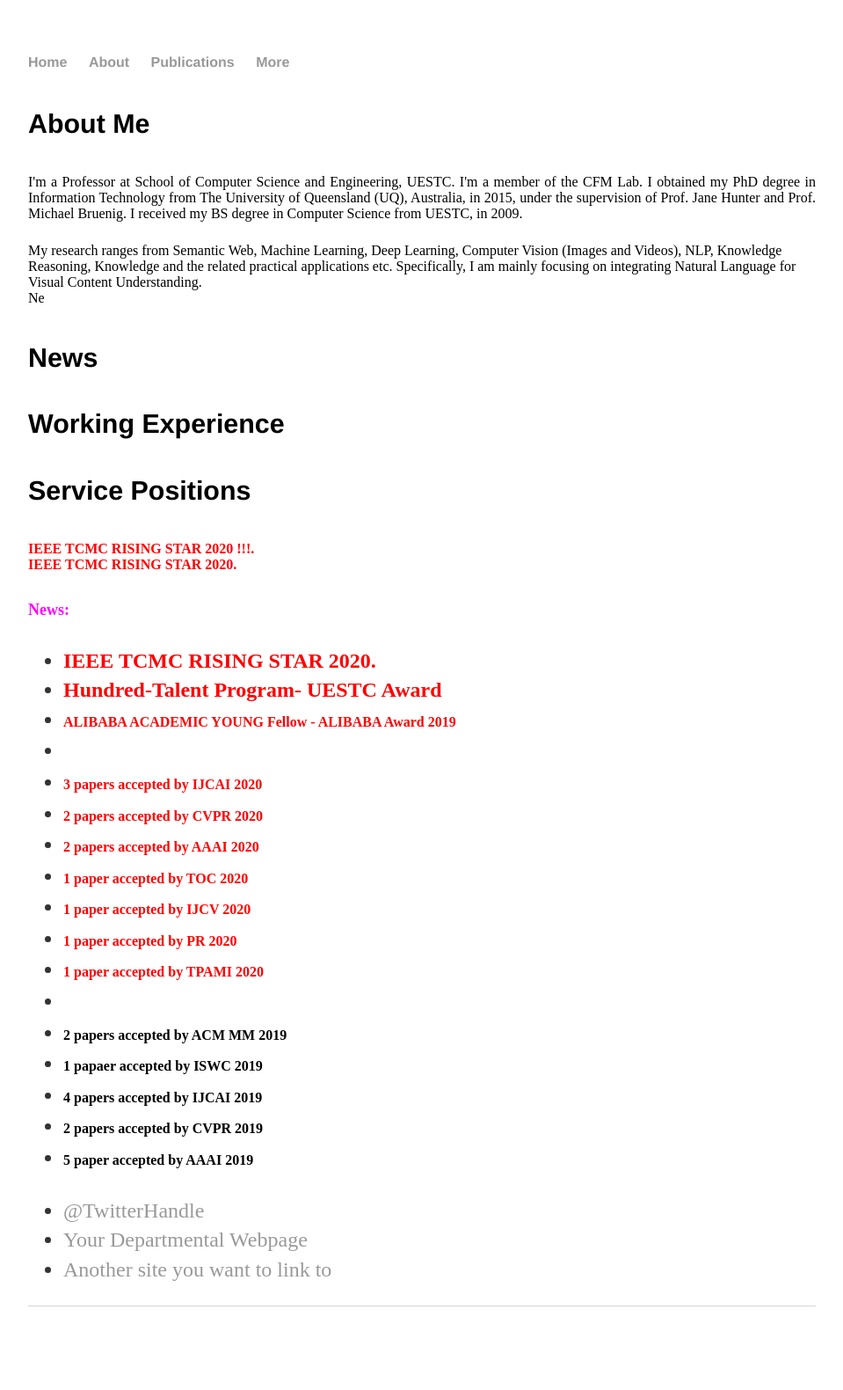
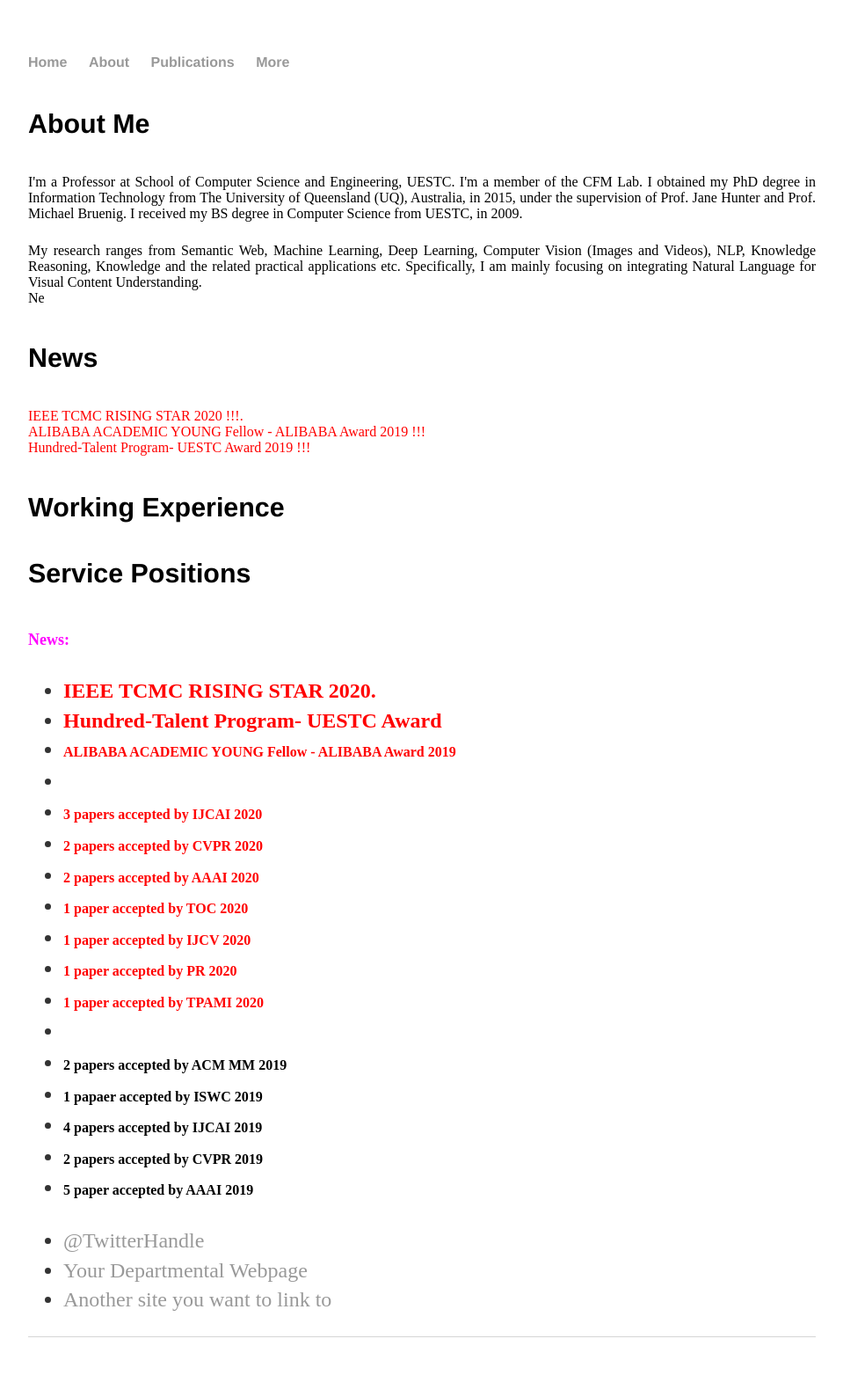
Before and after one commit to lianliGao/lianligao.github.io, a Jekyll site: the page built from about/index.html, in a window 1280 px wide. Shown: the whole page at 88% size, without its empty margins (160-1119 px from the left). Built offline with Jekyll 4.4.1, drawn with Linux system fonts in a browser that asks for light colours; before the commit the page ends 1545 px from its top, so only the background shows below that.

Commit message:
Update index.html

```diff
--- a/about/index.html
+++ b/about/index.html
@@ -7,14 +7,18 @@ title: About lianli gao
 			<h4>About Me</h4>
 			<p><div style="text-align:justify;"> I'm a Professor at School of Computer Science and Engineering, UESTC. I'm a member of the CFM Lab. I obtained my PhD degree in Information Technology from The University of Queensland (UQ), Australia, in 2015, under the supervision of Prof. Jane Hunter and Prof. Michael Bruenig. I received my BS degree in Computer Science from UESTC, in 2009. </div></p>
                         <p></p>
-                        <p> <div>My research ranges from Semantic Web, Machine Learning, Deep Learning, Computer Vision (Images and Videos), NLP, Knowledge Reasoning, Knowledge and the related practical applications etc.  Specifically, I am mainly focusing on integrating Natural Language for Visual Content Understanding. </div> </p<h2> Ne
+                        <p> <div style="text-align:justify;">My research ranges from Semantic Web, Machine Learning, Deep Learning, Computer Vision (Images and Videos), NLP, Knowledge Reasoning, Knowledge and the related practical applications etc.  Specifically, I am mainly focusing on integrating Natural Language for Visual Content Understanding. </div> </p<h2> Ne
 
 <h4>News</h4>
+<p><div style="text-align:justify;">
+	<font color="#ff0000" >IEEE TCMC RISING STAR 2020 !!!.</font><br>
+	<font color="#ff0000" >ALIBABA ACADEMIC YOUNG Fellow - ALIBABA Award 2019 !!!</font><br>
+	<font color="#ff0000" >Hundred-Talent Program- UESTC Award 2019 !!!</font><br>
+</div></p>
 <h4> Working Experience</h4>
 <h4>Service Positions</h4>
 
-<font color="#ff0000" ><b>IEEE TCMC RISING STAR 2020 !!!.</b></font><br>
-	<font color="#ff0000" ><b>IEEE TCMC RISING STAR 2020.</b></font><br>
+
 
 
 <p><font color="#ff00ff" face="times new roman, serif" size="4"><b>News:</b></font></p>
```
